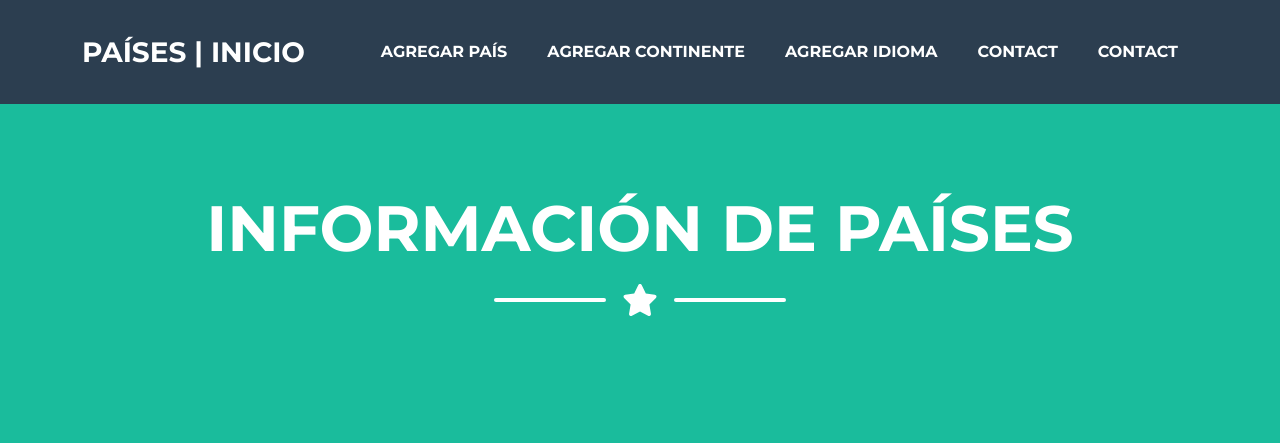
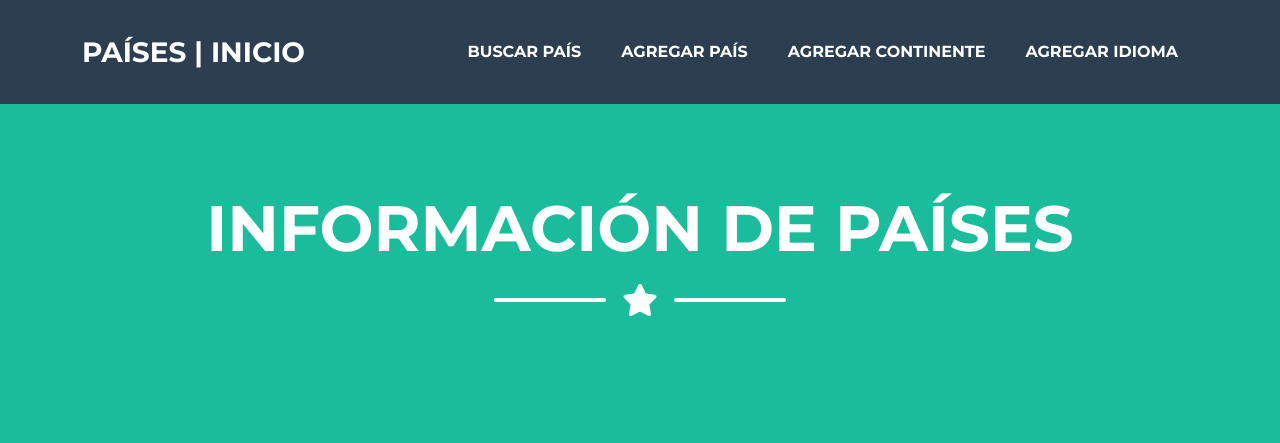
Before and after one commit to wladimirarias/entrega1arias, a Django app: page /heroes/contienentes/ in a window 1280 px wide. Shown: the top 443 px of the page. Run offline with Django 4.2, Linux system fonts and the light colour scheme; some libraries are stand-ins or nearby versions.

Commit message:
actualización búsqueda 1

```diff
--- a/app/templates/app/base.html
+++ b/app/templates/app/base.html
@@ -20,11 +20,10 @@
             <a class="navbar-brand" href="{% url 'app-inicio' %}">Países | Inicio</a>
             <div class="collapse navbar-collapse" id="navbarResponsive">
                 <ul class="navbar-nav ms-auto">
+                    <li class="nav-item mx-0 mx-lg-1"><a class="nav-link py-3 px-0 px-lg-3 rounded" href="#">Buscar País</a></li>
                     <li class="nav-item mx-0 mx-lg-1"><a class="nav-link py-3 px-0 px-lg-3 rounded" href="{% url 'app-paises-crear' %}">Agregar País</a></li>
                     <li class="nav-item mx-0 mx-lg-1"><a class="nav-link py-3 px-0 px-lg-3 rounded" href="{% url 'app-continentes-crear' %}">Agregar Continente</a></li>
                     <li class="nav-item mx-0 mx-lg-1"><a class="nav-link py-3 px-0 px-lg-3 rounded" href="{% url 'app-idiomas-crear' %}">Agregar Idioma</a></li>
-                    <li class="nav-item mx-0 mx-lg-1"><a class="nav-link py-3 px-0 px-lg-3 rounded" href="#">Contact</a></li>
-                    <li class="nav-item mx-0 mx-lg-1"><a class="nav-link py-3 px-0 px-lg-3 rounded" href="#">Contact</a></li>
                 </ul>
             </div>
         </div>
```
Also changed, not shown: app/templates/app/busqueda_paises.html (added), app/templates/app/resultados_busqueda_paises.html (added).
